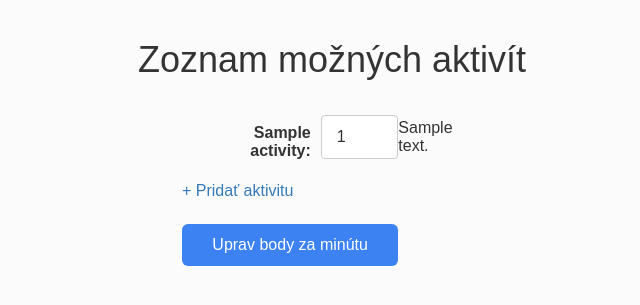
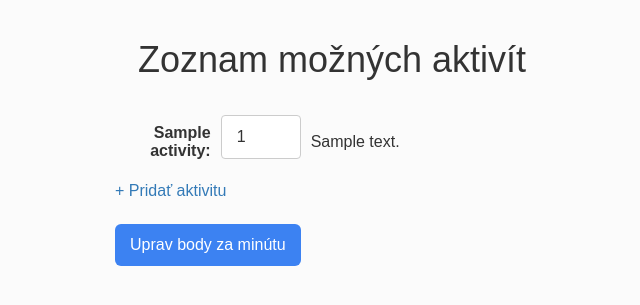
Before and after one commit to MartinStevko/U17-diary, a Django app: page /activity/list in a window 1280 px wide. Shown: the part 66-371 px from the top of the page, without its empty margins (308-948 px from the left). Run offline with Django 3.2, Linux system fonts and the light colour scheme; a user stored in the database is signed in; tables that the repository leaves empty hold one stand-in row (values such as "Sample post"); parts of the project's set-up code (start-up, migrations or seed data) failed here and were passed over; some libraries are stand-ins or nearby versions.

Commit message:
Activities responzive preview

```diff
--- a/diary/static/css/form.css
+++ b/diary/static/css/form.css
@@ -118,8 +118,17 @@ td.act1 {
   font-weight: bold;
   text-align: right;
   padding: 10px;
+  width: 200px;
 }
 
 input.act2 {
   max-width: 80px;
+  min-width: 80px;
+  width: 80px;
 }
+
+p.act3 {
+  width: 400px;
+  min-width: 300px;
+  margin: 20px 10px;
+}
--- a/diary/templates/diary/activities.html
+++ b/diary/templates/diary/activities.html
@@ -33,7 +33,7 @@
             <tr>
               <td class="act1">{{ activity.name }}: </td>
               <td><input class="act2" name="{{ activity.id }}" value="{{ activity.ppm }}" type="number" required></td>
-              <td><p>{{ activity.description }}</p></td>
+              <td><p class="act3">{{ activity.description }}</p></td>
             </tr>
           {% endfor %}
         {% endif %}
```
